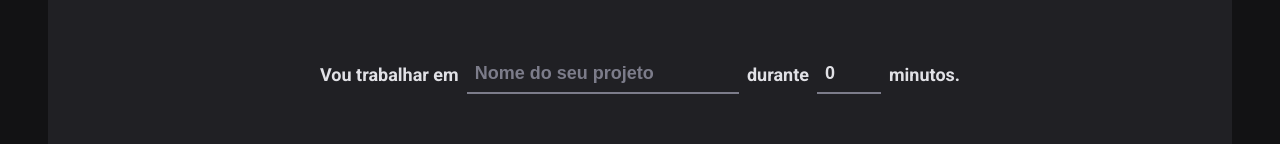
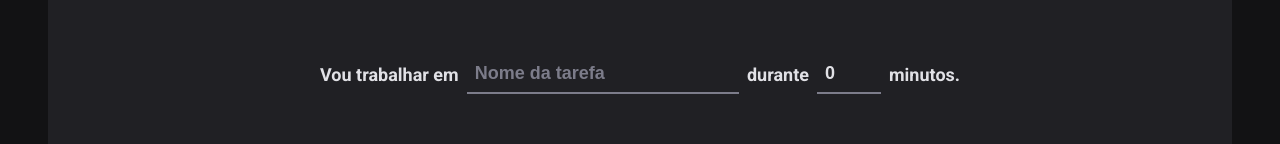
Before and after one commit to erickmarquesc/Pomodoro-Timer, a React (Vite) app: page / in a window 1280 px wide. Shown: the part 166-310 px from the top of the page. Built offline with nearby package versions, Linux system fonts and the light colour scheme.

Commit message:
perf: :art: format of the code

```diff
--- a/src/pages/Home/components/NewCycleForm/index.tsx
+++ b/src/pages/Home/components/NewCycleForm/index.tsx
@@ -11,21 +11,28 @@ export function NewCycleForm() {
   return (
     <FormContainer>
 
-      <label>Vou trabalhar em</label>
+      <label htmlFor="task">Vou trabalhar em</label>
 
       <TaskInput
         id="task"
         disabled={!!activeCycle}
-        placeholder="Nome do seu projeto"
+        placeholder="Nome da tarefa"
+      list="task-suggestions"
         {...register('task')}
       />
+
+      <datalist id="task-suggestions">
+        <option value="Estudar curso" />
+        <option value="Estudar faculdade" />
+        <option value="Ler" />
+      </datalist>
 
       <label htmlFor="minutesAmount">durante</label>
 
       <MinutesAmountInput
         min={1}
         max={60}
-        step={5}
+        /* step={5} */
         type="number"
         placeholder="00"
         id="minutesAmount"
```
